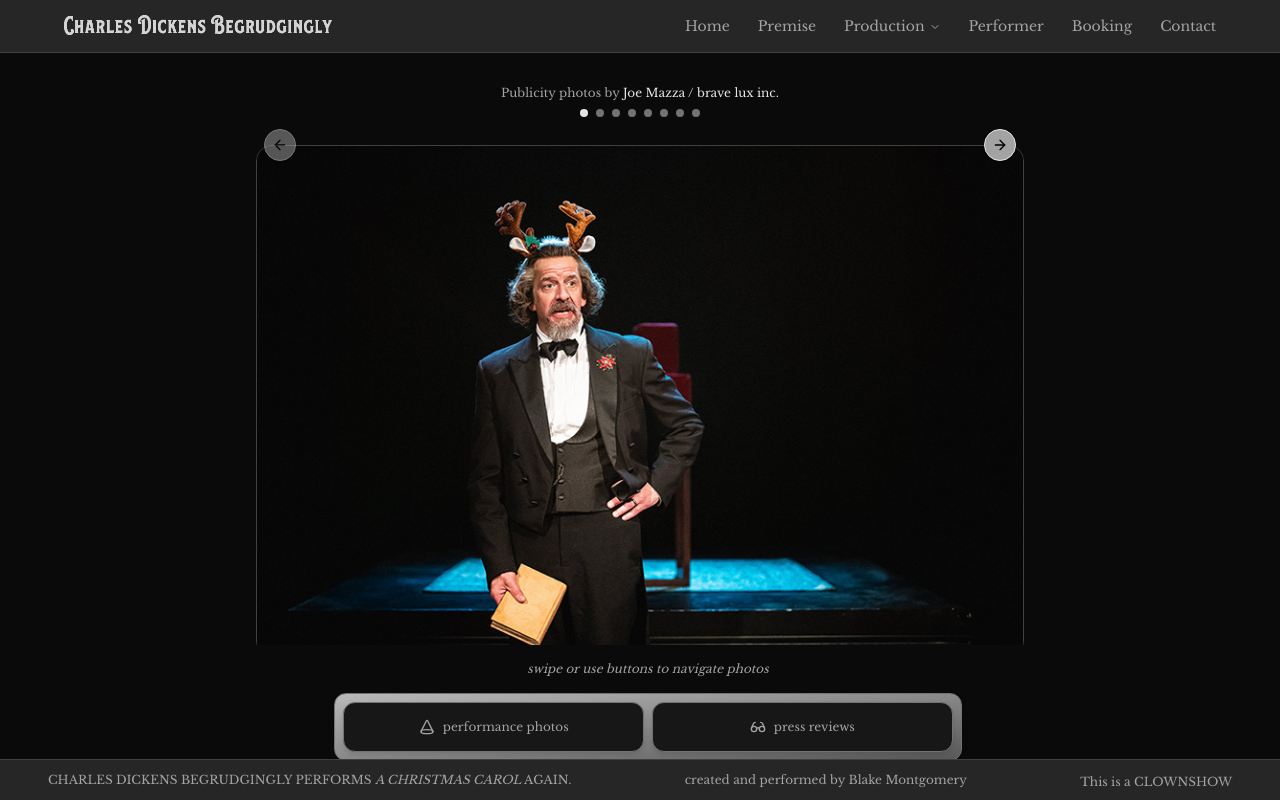
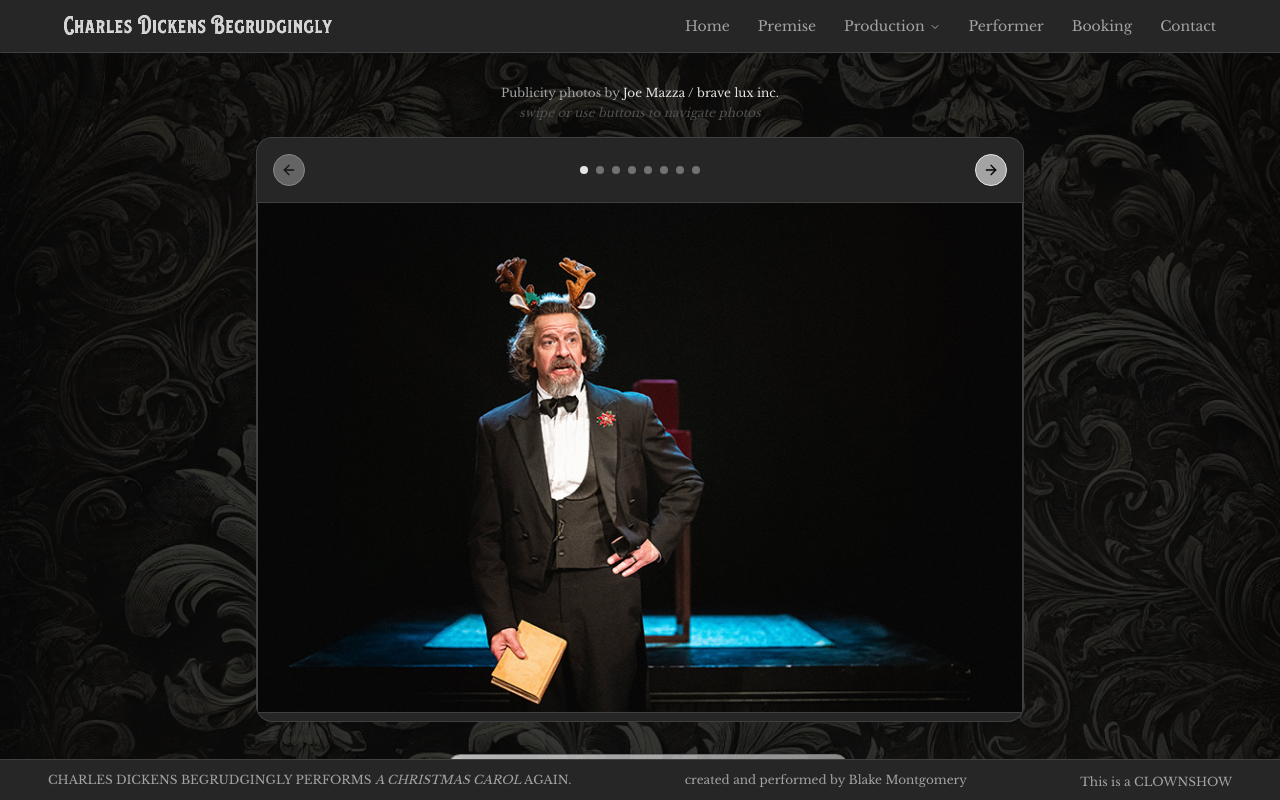
Before and after one commit to montblake/begrudgingly, a Next.js app: page /production/photos_publicity in a window 1280 px wide. Built offline with nearby package versions, Linux system fonts and the light colour scheme.

Commit message:
Photo Galleries

```diff
--- a/components/photo_gallery.tsx
+++ b/components/photo_gallery.tsx
@@ -37,8 +37,8 @@ export default function PhotoGallery({
     });
   }, [api]);
   return (
-    <main className="w-full h-full py-4 bg-neutral-950">
-      <div className="w-full h-full flex flex-col items-center justify-start max-w-[800px] mx-auto rounded-2xl pl-4 relative">
+    <main className="w-full flex-1 min-h-0 py-4 overflow-y-auto">
+      <div className="w-full h-full flex flex-col items-center justify-start max-w-[800px] mx-auto rounded-2xl pl-4 relative overflow-y-auto">
         <div className="relative -left-2 mt-4 mb-4">
           <h1 className="text-xs text-center text-neutral-400 px-4 mb-0">
             {HeaderInfo.headerText}
@@ -50,7 +50,17 @@ export default function PhotoGallery({
               {HeaderInfo.photographer}
             </a>
           </h1>
-          <div className="mt-2 pb-3 flex gap-2 justify-center items-center">
+          <p className="italic text-neutral-600 text-xs text-center mt-1">
+            swipe or use buttons to navigate photos
+          </p>
+        </div>
+        <Carousel
+          className="w-full max-w-[800px] h-auto flex flex-col justify-center items-center"
+          setApi={setApi}
+        >
+          <div className="w-[calc(100%-1rem)] mr-4 flex justify-between items-center bg-neutral-800 rounded-t-2xl p-4 border border-neutral-700 border-b-0">
+            <CarouselPrevious className="" />
+            <div className="flex flex-wrap gap-2 justify-center items-center w-1/2">
               {photos.map((_, index) => (
                 <div
                   key={index}
@@ -60,35 +70,35 @@ export default function PhotoGallery({
                 />
               ))}
             </div>
+            <CarouselNext className="" />
           </div>
-        <Carousel
-          className="w-full max-w-[800px] h-[500px] flex flex-col justify-center items-center"
-          setApi={setApi}
-        >
-          <CarouselContent className="w-full h-fit">
+          <CarouselContent className="w-full h-full">
             {photos.map((photo, index) => (
               <CarouselItem key={index} className={`w-full h-auto`}>
+                <div
+                  className={`w-full h-full max-h-[65vh] bg-neutral-800 rounded-b-2xl overflow-hidden pb-8 border border-neutral-700 border-t-0`}
+                >
                   <Image
                     src={photo.src}
                     alt={photo.alt}
                     width={800}
                     height={800}
-                  className={`rounded-2xl border-[.5px] border-neutral-700 mx-auto ${
+                    className={` border-[.5px] border-neutral-700 mx-auto ${
                       photo.vertical
-                      ? "h-full w-auto max-h-[70vh]"
+                        ? "h-full w-auto"
                         : "w-full h-auto max-w-[800px]"
                     }`}
                   />
+                </div>
               </CarouselItem>
             ))}
           </CarouselContent>
-          <CarouselPrevious className="left-2" />
-          <CarouselNext className="right-2" />
         </Carousel>
-        <p className="italic text-neutral-400 text-xs text-center mt-4">
+        {/* <p className="italic text-neutral-400 text-xs text-center mt-4">
           swipe or use buttons to navigate photos
-        </p>
+        </p> */}
         <PhotoNav links={links} />
+        <div className="w-full h-24 md:h-36 bg-gradient-to-b from-neutral-950/0 to-neutral-950/100 md:bg-none" />
       </div>
     </main>
   );
--- a/components/photo_nav.tsx
+++ b/components/photo_nav.tsx
@@ -26,7 +26,7 @@ export default function PhotoNav({
   links: { href: string; text: string; internal: boolean; icon: string }[];
 }) {
   return (
-    <div className="w-[80%] mx-auto md:mx-0 mt-4 flex flex-col items-start gap-4 bg-gradient-to-br from-neutral-100/75 to-neutral-500/75 p-2 rounded-xl border border-neutral-500 drop-shadow-md">
+    <div className="w-[80%] max-w-[400px] mx-auto md:mx-0 mt-8 flex flex-col items-start gap-4 bg-gradient-to-br from-neutral-100/75 to-neutral-500/75 p-2 rounded-xl border border-neutral-500 drop-shadow-md">
       {/* <p className="text-xs text-neutral-950">{intro}</p> */}
       <div className="w-full flex flex-col sm:flex-row gap-2">
         {links &&
--- a/components/ui/carousel.tsx
+++ b/components/ui/carousel.tsx
@@ -206,10 +206,10 @@ const CarouselPrevious = React.forwardRef<
       variant={variant}
       size={size}
       className={cn(
-        "absolute h-8 w-8 rounded-full bg-neutral-400 hover:bg-neutral-200 transition-all duration-300 ease-in-out active:scale-90",
+        "h-8 w-8 rounded-full bg-neutral-400 hover:bg-neutral-200 transition-all duration-300 ease-in-out active:scale-90",
         "focus-visible:outline-none               focus-visible:ring-4 focus-visible:ring-blue-400 focus-visible:ring-offset-0",
         orientation === "horizontal"
-          ? "left-0 top-0 -translate-y-1/2"
+          ? ""
           : "-top-12 left-1/2 -translate-x-1/2 rotate-90",
         className
       )}
@@ -236,10 +236,10 @@ const CarouselNext = React.forwardRef<
       variant={variant}
       size={size}
       className={cn(
-        "absolute h-8 w-8 rounded-full bg-neutral-400 hover:bg-neutral-200 transition-all duration-300 ease-in-out active:scale-90",
+        " h-8 w-8 rounded-full bg-neutral-400 hover:bg-neutral-200 transition-all duration-300 ease-in-out active:scale-90",
         "focus-visible:outline-none focus-visible:ring-4 focus-visible:ring-blue-400 focus-visible:ring-offset-0",
         orientation === "horizontal"
-          ? "right-0 top-0 -translate-x-1/2 -translate-y-1/2"
+          ? ""
           : "-bottom-12 left-1/2 -translate-x-1/2 rotate-90",
         className
       )}
```
Lines whose indentation alone changed are shown as unchanged.
